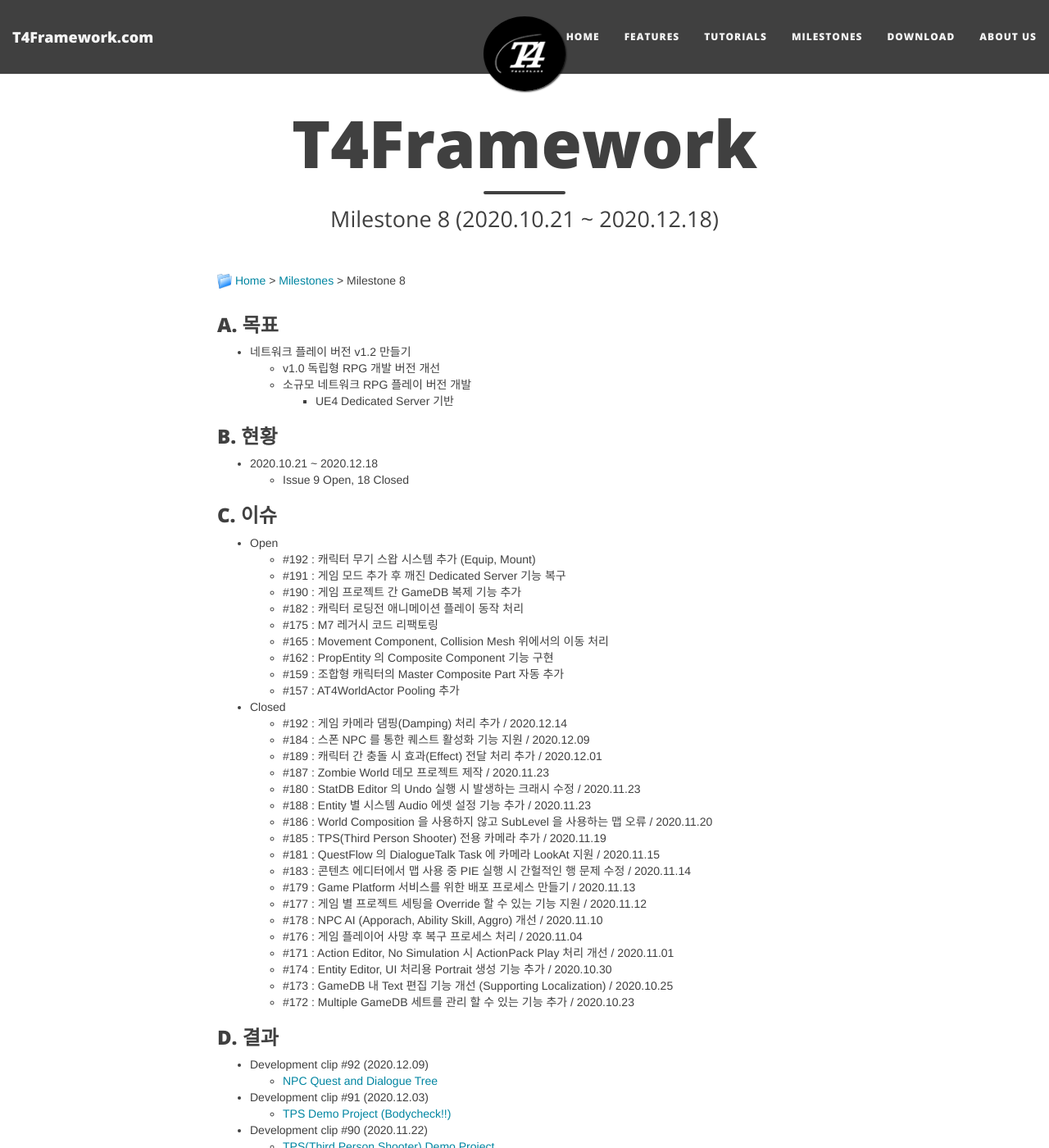
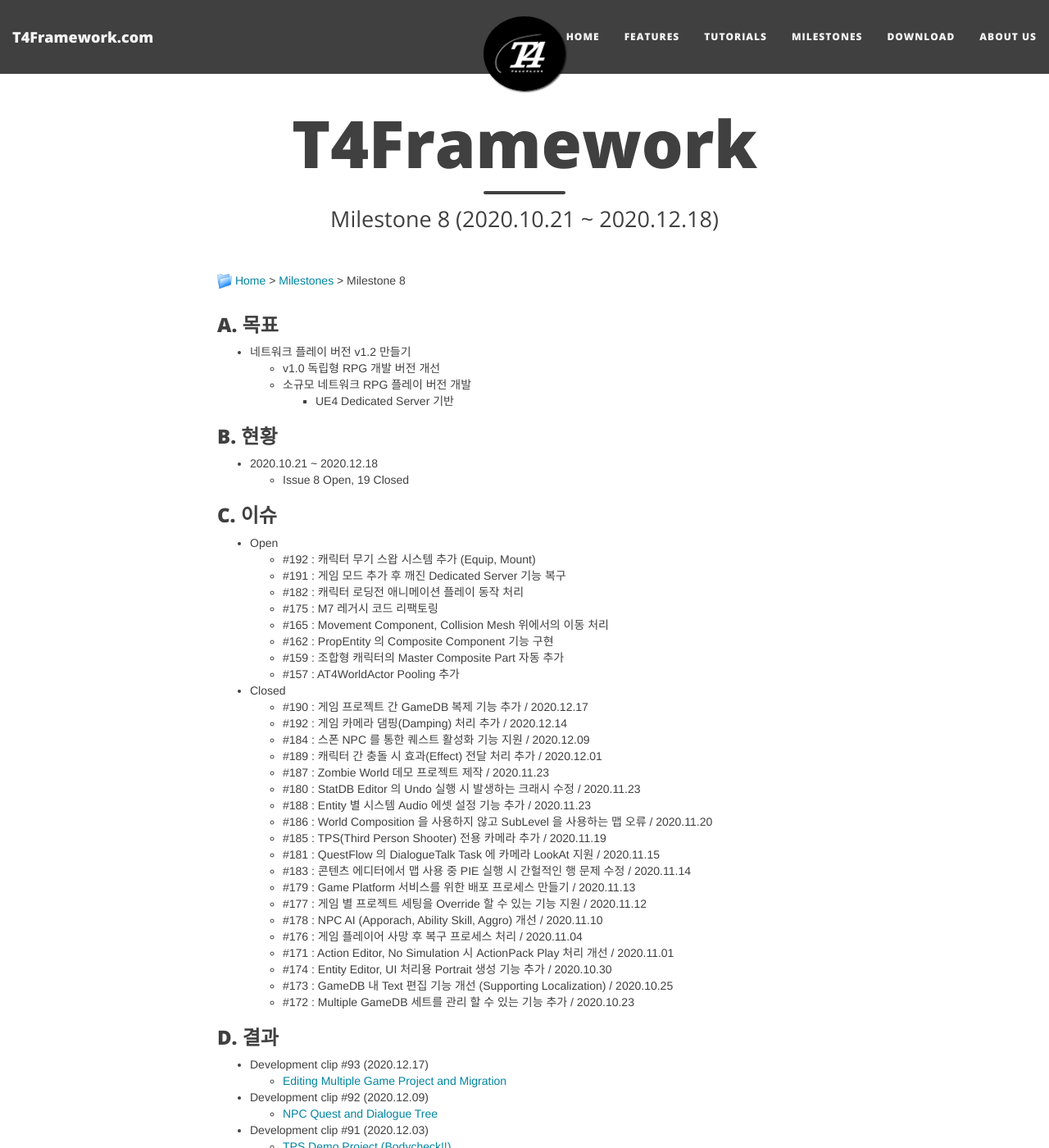
Before and after one commit to T4Framework/T4Framework_WebSite, a Jekyll site: the page built from docs/T4Framework_Milestone8_Achieved.md, in a window 1280 px wide and 1400 px high. Shown: the whole window at 82% size. Built offline with Jekyll 4.4.1, drawn with Linux system fonts in a browser that asks for light colours; nearby versions of some CDN libraries.

Commit message:
dev 93 update

```diff
--- a/docs/T4Framework_Milestone8_Achieved.md
+++ b/docs/T4Framework_Milestone8_Achieved.md
@@ -15,14 +15,13 @@
 ### B. 현황
 
 - 2020.10.21 ~ 2020.12.18
-  - Issue 9 Open, 18 Closed
+  - Issue 8 Open, 19 Closed
 
 ### C. 이슈
 
 - Open
   - #192 : 캐릭터 무기 스왑 시스템 추가 (Equip, Mount)
   - #191 : 게임 모드 추가 후 깨진 Dedicated Server 기능 복구
-  - #190 : 게임 프로젝트 간 GameDB 복제 기능 추가
   - #182 : 캐릭터 로딩전 애니메이션 플레이 동작 처리
   - #175 : M7 레거시 코드 리팩토링
   - #165 : Movement Component, Collision Mesh 위에서의 이동 처리
@@ -31,6 +30,7 @@
   - #157 : AT4WorldActor Pooling 추가
 
 - Closed
+  - #190 : 게임 프로젝트 간 GameDB 복제 기능 추가 / 2020.12.17
   - #192 : 게임 카메라 댐핑(Damping) 처리 추가 / 2020.12.14
   - #184 : 스폰 NPC 를 통한 퀘스트 활성화 기능 지원 / 2020.12.09
   - #189 : 캐릭터 간 충돌 시 효과(Effect) 전달 처리 추가 / 2020.12.01
@@ -52,6 +52,8 @@
 
 ### D. 결과
 
+- Development clip #93 (2020.12.17)
+  - [Editing Multiple Game Project and Migration](https://youtu.be/9Y4CckVJKWI){: target="_blank" }
 - Development clip #92 (2020.12.09)
   - [NPC Quest and Dialogue Tree](https://youtu.be/dUe98CH5g-E){: target="_blank" }
 - Development clip #91 (2020.12.03)
--- a/docs/index.html
+++ b/docs/index.html
@@ -36,9 +36,9 @@
     <a href="https://www.youtube.com/channel/UCoVNwMxu9CUzc92zGYN4l6A" target="_blank"><b>More Clips...</b></a>
 </center>
 <hr />
-<div class="embed-container"><iframe src="https://www.youtube.com/embed/dUe98CH5g-E" frameborder="0" width="1280" height="720"></iframe></div>
+<div class="embed-container"><iframe src="https://www.youtube.com/embed/9Y4CckVJKWI" frameborder="0" width="1280" height="720"></iframe></div>
 <center>
-    <b>NPC Quest and Dialogue Tree - 2020.12.09</b><br />
+    <b>Editing Multiple Game Project and Migration - 2020.12.17</b><br />
     <a href="https://t4framework.com/T4Framework_Features"><b>More Features...</b></a>
 </center>
 
```
Also changed, not shown: docs/T4Framework_Features.md (+1 -1 lines), docs/T4Framework_Features_ContentEditor.md (+2 -1 lines).
